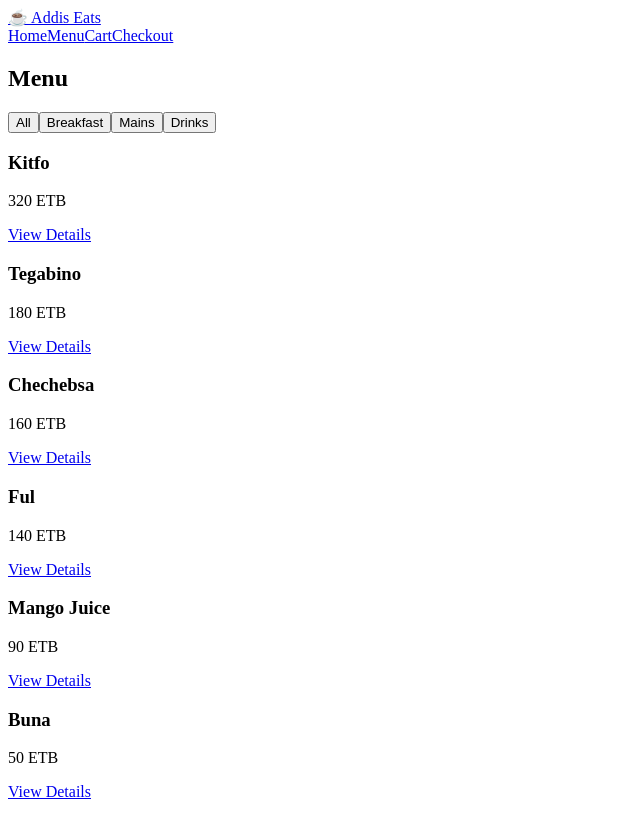
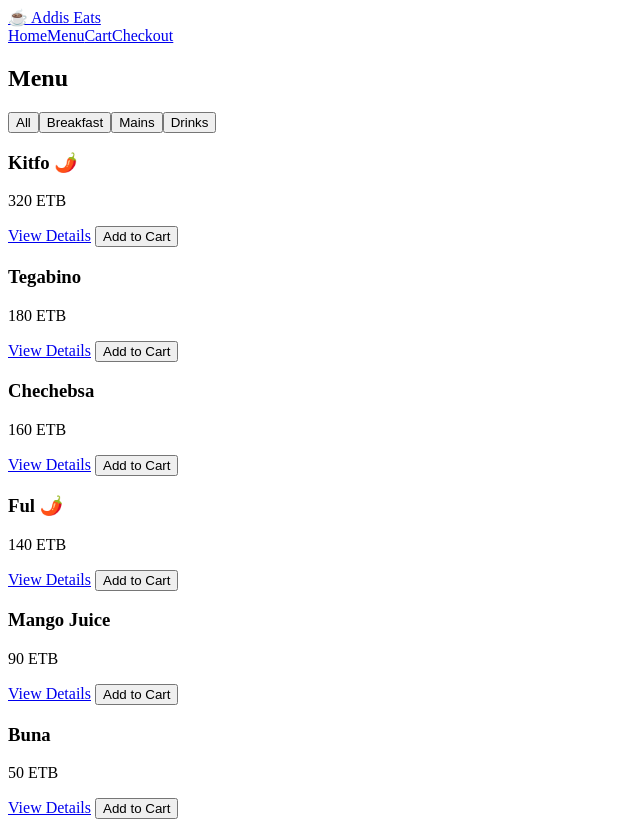
Before and after one commit to samuelz410/adis-eat, a React (Vite) app in the folder Adis-Eat/: page /menu in a window 1280 px wide. Shown: the whole page, without its empty margins (0-640 px from the left). Built offline with nearby package versions, Linux system fonts and the light colour scheme.

Commit message:
fix: connect add to cart buttons to cart store to enable checkout submission

```diff
--- a/Adis-Eat/src/menu/DishDetail.jsx
+++ b/Adis-Eat/src/menu/DishDetail.jsx
@@ -1,11 +1,14 @@
 import { useParams, useNavigate } from "react-router-dom";
 import { useEffect, useState } from "react";
 import { fetchDishes } from "../api/dishesApi";
+import { useCartStore } from "../cart/useCartStore";
 
 export default function DishDetail() {
   const { id } = useParams();
   const navigate = useNavigate();
   const [dish, setDish] = useState(null);
+
+  const addItem = useCartStore((state) => state.addItem);
 
   useEffect(() => {
     fetchDishes("All").then((data) => {
@@ -22,6 +25,7 @@ export default function DishDetail() {
       <h2>{dish.name} {dish.spicy && "🌶️"}</h2>
       <p>Category: {dish.category}</p>
       <p>Price: {dish.price} ETB</p>
+      <button onClick={() => addItem(dish)}>Add to Cart</button>
     </div>
   );
 }
--- a/Adis-Eat/src/menu/Menu.jsx
+++ b/Adis-Eat/src/menu/Menu.jsx
@@ -1,6 +1,7 @@
 import { useState, useEffect } from "react";
 import { useSearchParams, Link } from "react-router-dom";
 import { fetchDishes, categories } from "../api/dishesApi";
+import { useCartStore } from "../cart/useCartStore";
 
 export default function Menu() {
   const [searchParams, setSearchParams] = useSearchParams();
@@ -9,6 +10,9 @@ export default function Menu() {
   const [dishes, setDishes] = useState([]);
   const [loading, setLoading] = useState(true);
   const [error, setError] = useState(null);
+
+  // Connect to Zustand store
+  const addItem = useCartStore((state) => state.addItem);
 
   useEffect(() => {
     const controller = new AbortController();
@@ -50,9 +54,10 @@ export default function Menu() {
         <div className="dish-grid">
           {dishes.map((dish) => (
             <div key={dish.id} className="dish-card">
-              <h3>{dish.name}</h3>
+              <h3>{dish.name} {dish.spicy && "🌶️"}</h3>
               <p>{dish.price} ETB</p>
-              <Link to={`/menu/${dish.id}`}>View Details</Link>
+              <Link to={`/menu/${dish.id}`}>View Details</Link>{" "}
+              <button onClick={() => addItem(dish)}>Add to Cart</button>
             </div>
           ))}
         </div>
```
